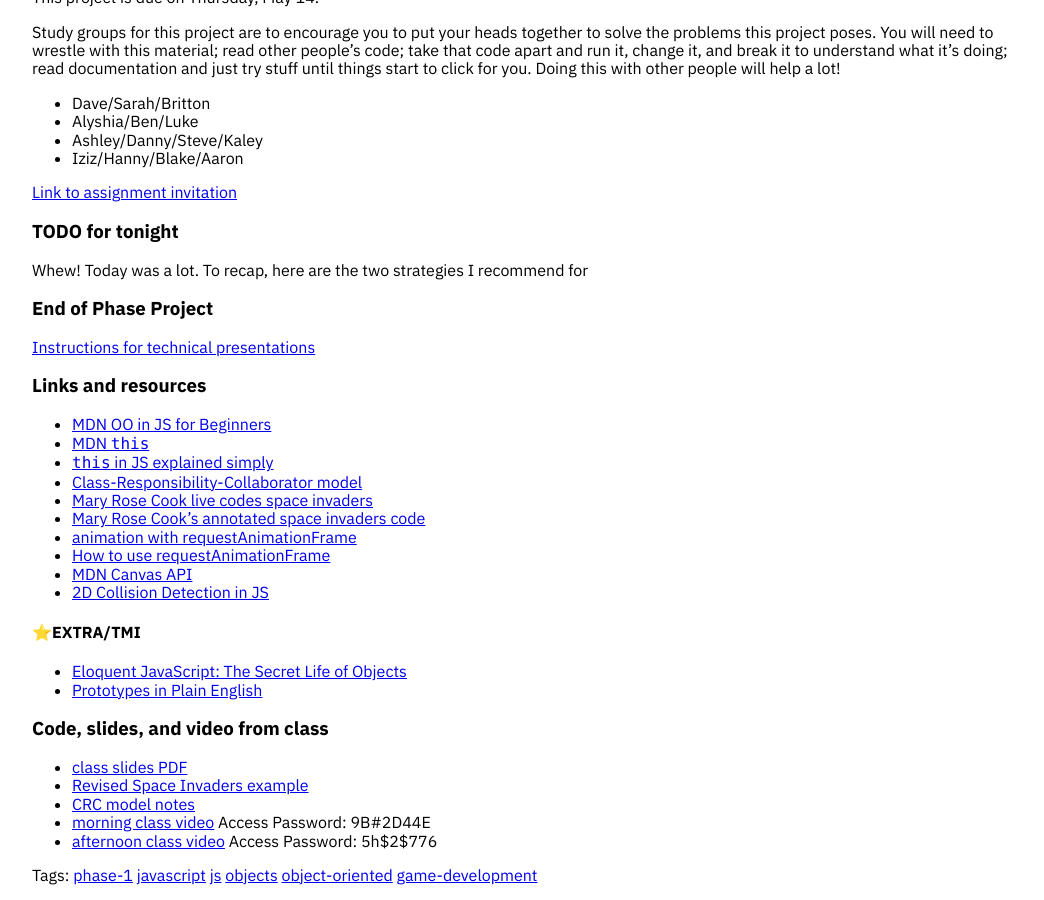
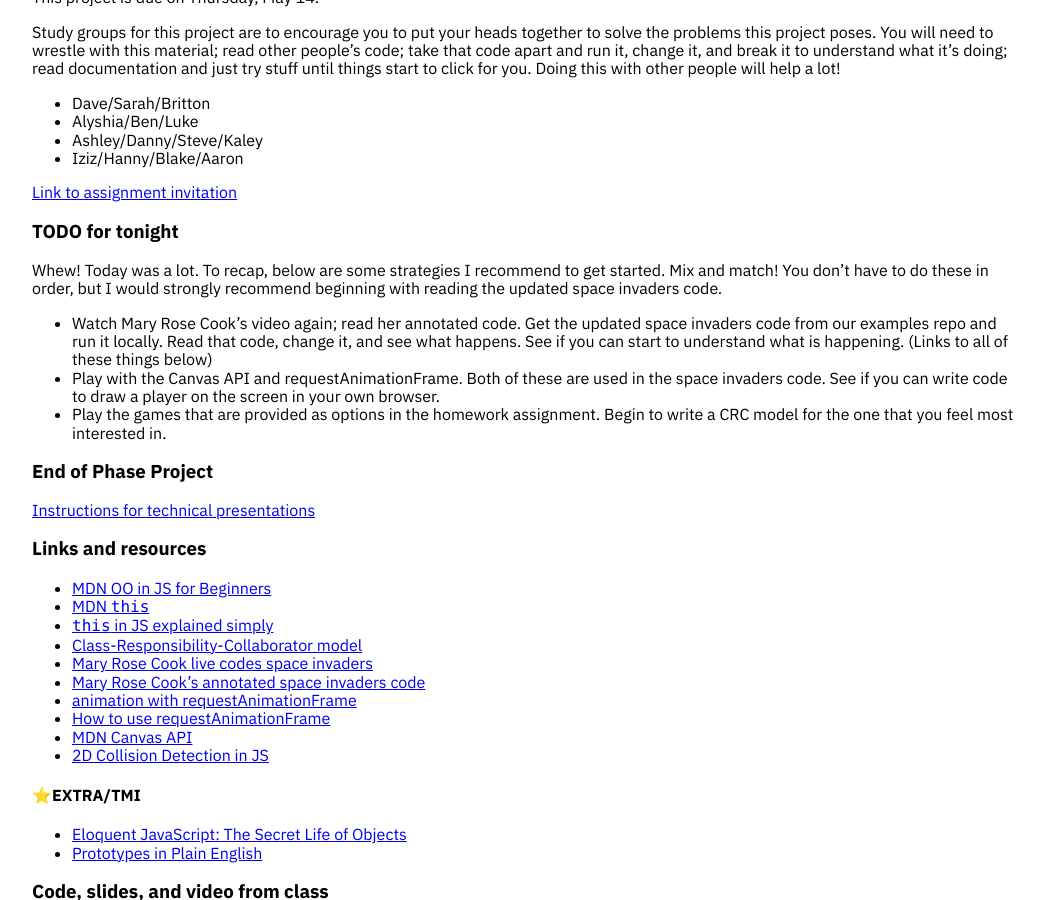
Before and after one commit to Momentum-Morehouse-2/Momentum-Morehouse-2.github.io, a Jekyll site: the page built from _posts/2020-05-11-js-oo.md, in a window 1280 px wide and 900 px high, scrolled down 462 px. Shown: the whole window, without its empty margins (112-1156 px from the left). Built offline with Jekyll 4.4.1, drawn with Linux system fonts in a browser that asks for light colours; nearby versions of some CDN libraries.

Commit message:
Finish updating TODO for tonight

```diff
--- a/_posts/2020-05-11-js-oo.md
+++ b/_posts/2020-05-11-js-oo.md
@@ -28,7 +28,11 @@ Study groups for this project are to encourage you to put your heads together to
 
 ### TODO for tonight
 
-Whew! Today was a lot. To recap, here are the two strategies I recommend for
+Whew! Today was a lot. To recap, below are some strategies I recommend to get started. Mix and match! You don't have to do these in order, but I would strongly recommend beginning with reading the updated space invaders code.
+
+- Watch Mary Rose Cook's video again; read her annotated code. Get the updated space invaders code from our examples repo and run it locally. Read that code, change it, and see what happens. See if you can start to understand what is happening. (Links to all of these things below)
+- Play with the Canvas API and requestAnimationFrame. Both of these are used in the space invaders code. See if you can write code to draw a player on the screen in your own browser.
+- Play the games that are provided as options in the homework assignment. Begin to write a CRC model for the one that you feel most interested in.
 
 ### End of Phase Project
 
```
